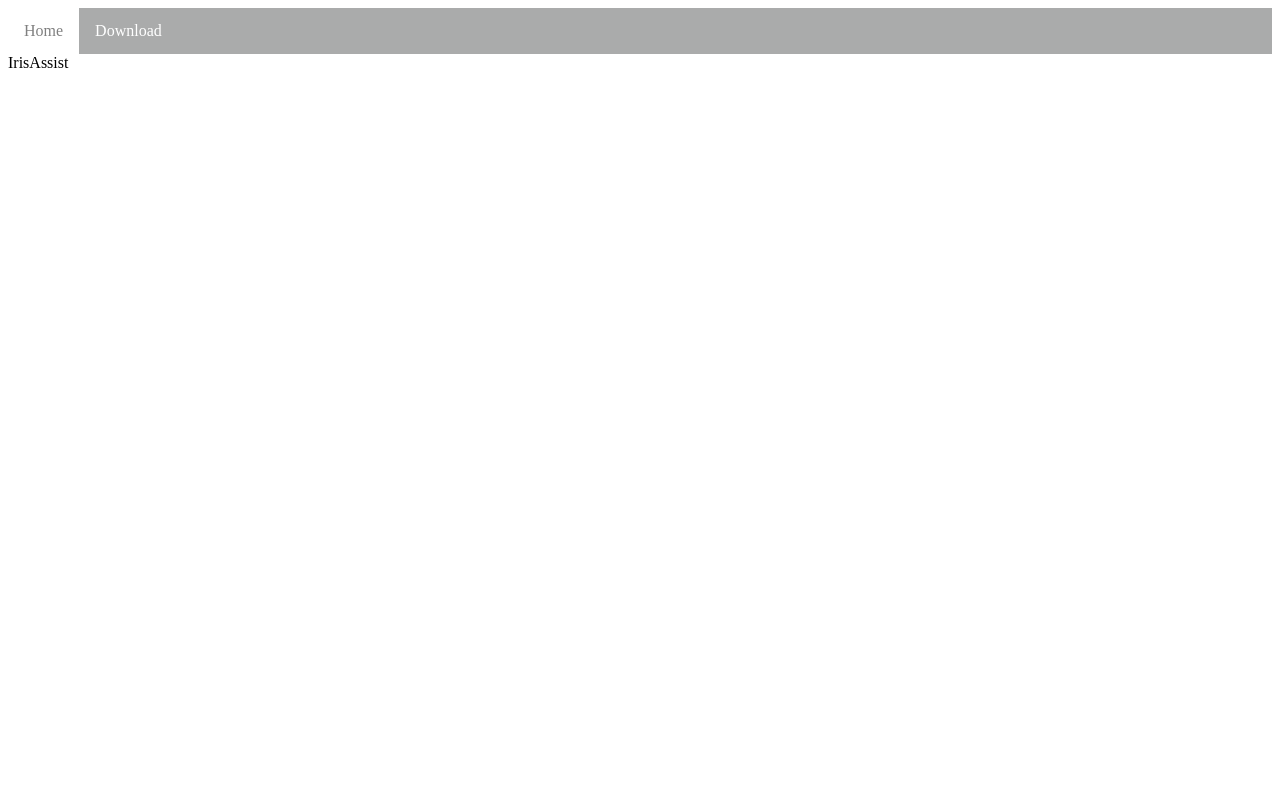
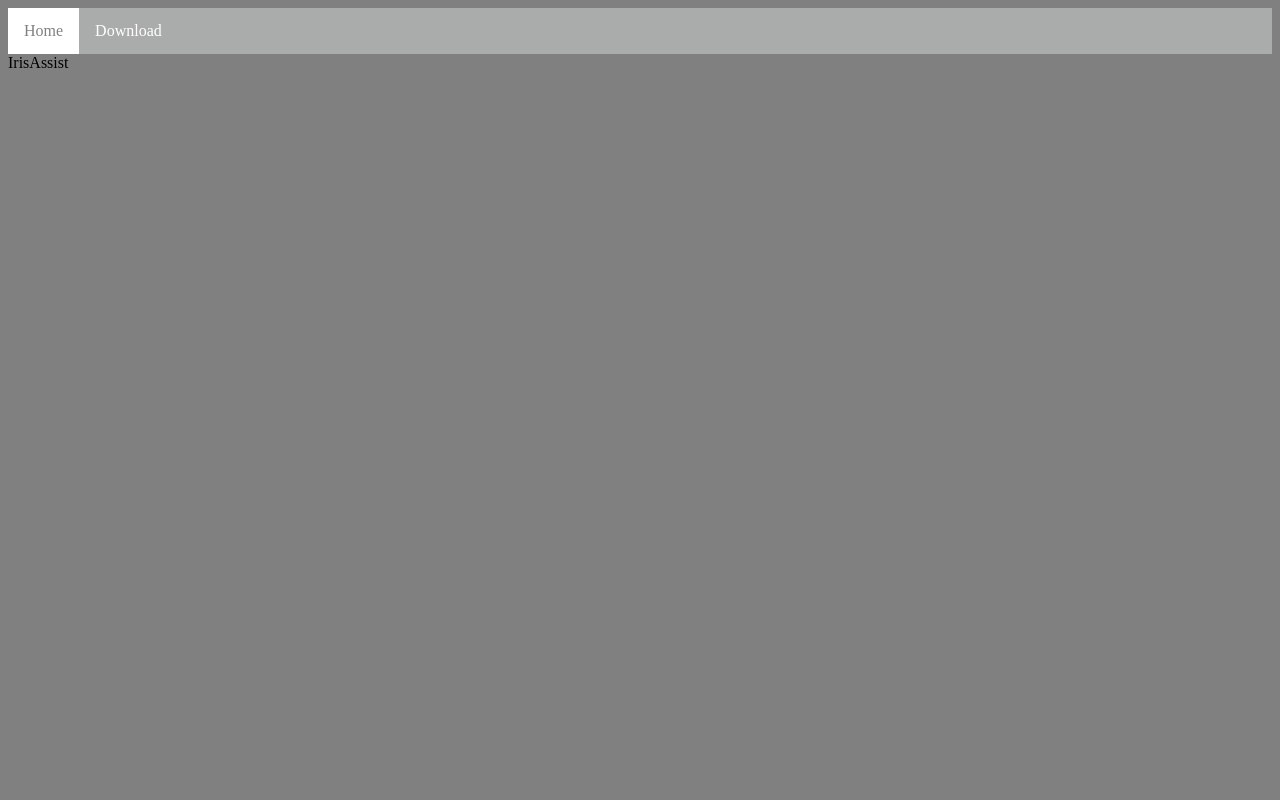
Before and after one commit to v-mod/AriaAPI, a Flask app: page / in a window 1280 px wide. Run offline with Flask 2, Linux system fonts and the light colour scheme.

Commit message:
Update styling

```diff
--- a/static/styles.css
+++ b/static/styles.css
@@ -1,5 +1,5 @@
 body{
-	background-color:white
+	background-color:grey
 }
 ul {
   list-style-type: none;
```
